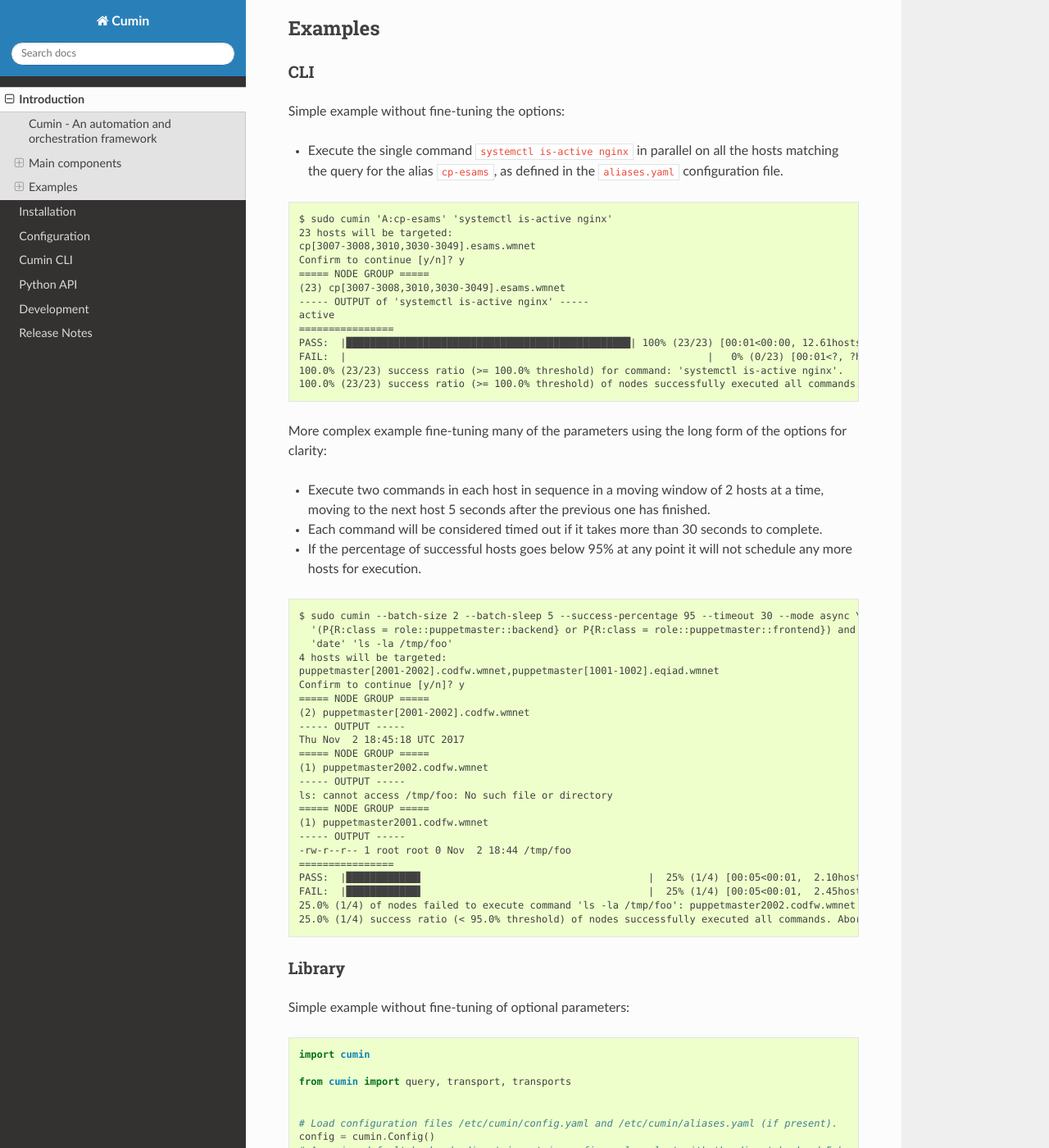
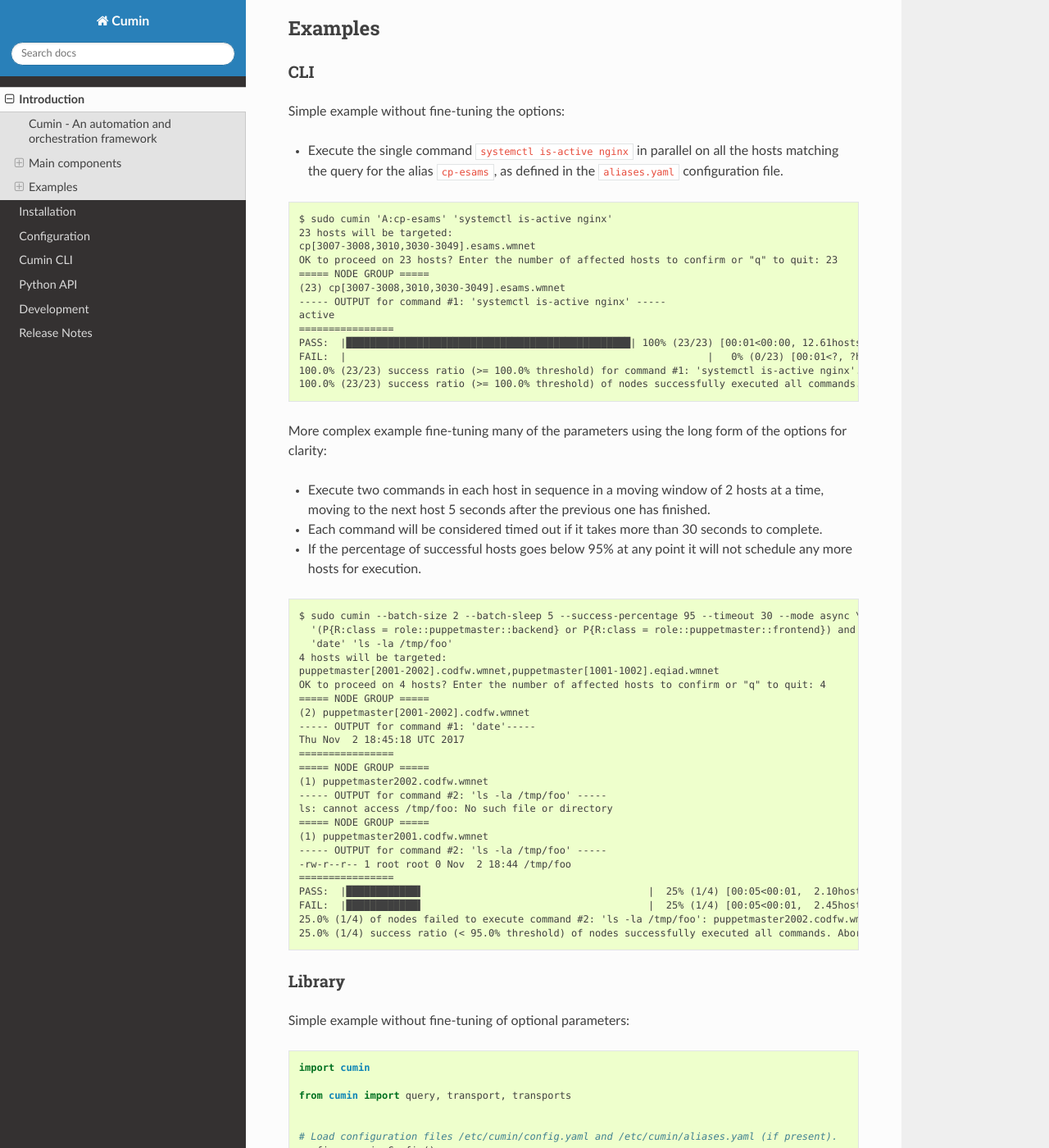
Before and after one commit to wikimedia/cumin, a Sphinx documentation site: the page built from doc/source/introduction.rst, in a window 1280 px wide and 1400 px high, scrolled down 2282 px. Shown: the whole window at 82% size. Built offline with Sphinx 7.4.7 and the Read the Docs theme 3.1.0, drawn with Linux system fonts in a browser that asks for light colours; part of the change alters nothing that is shown; some of the changed text lies outside the part shown.

```diff
--- a/doc/source/introduction.rst
+++ b/doc/source/introduction.rst
@@ -79,15 +79,15 @@ Simple example without fine-tuning the options:
     $ sudo cumin 'A:cp-esams' 'systemctl is-active nginx'
     23 hosts will be targeted:
     cp[3007-3008,3010,3030-3049].esams.wmnet
-    Confirm to continue [y/n]? y
+    OK to proceed on 23 hosts? Enter the number of affected hosts to confirm or "q" to quit: 23
     ===== NODE GROUP =====
     (23) cp[3007-3008,3010,3030-3049].esams.wmnet
-    ----- OUTPUT of 'systemctl is-active nginx' -----
+    ----- OUTPUT for command #1: 'systemctl is-active nginx' -----
     active
     ================
     PASS:  |████████████████████████████████████████████████| 100% (23/23) [00:01<00:00, 12.61hosts/s]
     FAIL:  |                                                             |   0% (0/23) [00:01<?, ?hosts/s]
-    100.0% (23/23) success ratio (>= 100.0% threshold) for command: 'systemctl is-active nginx'.
+    100.0% (23/23) success ratio (>= 100.0% threshold) for command #1: 'systemctl is-active nginx'.
     100.0% (23/23) success ratio (>= 100.0% threshold) of nodes successfully executed all commands.
 
 More complex example fine-tuning many of the parameters using the long form of the options for clarity:
@@ -104,23 +104,24 @@ More complex example fine-tuning many of the parameters using the long form of t
       'date' 'ls -la /tmp/foo'
     4 hosts will be targeted:
     puppetmaster[2001-2002].codfw.wmnet,puppetmaster[1001-1002].eqiad.wmnet
-    Confirm to continue [y/n]? y
+    OK to proceed on 4 hosts? Enter the number of affected hosts to confirm or "q" to quit: 4
     ===== NODE GROUP =====
     (2) puppetmaster[2001-2002].codfw.wmnet
-    ----- OUTPUT -----
+    ----- OUTPUT for command #1: 'date'-----
     Thu Nov  2 18:45:18 UTC 2017
+    ================
     ===== NODE GROUP =====
     (1) puppetmaster2002.codfw.wmnet
-    ----- OUTPUT -----
+    ----- OUTPUT for command #2: 'ls -la /tmp/foo' -----
     ls: cannot access /tmp/foo: No such file or directory
     ===== NODE GROUP =====
     (1) puppetmaster2001.codfw.wmnet
-    ----- OUTPUT -----
+    ----- OUTPUT for command #2: 'ls -la /tmp/foo' -----
     -rw-r--r-- 1 root root 0 Nov  2 18:44 /tmp/foo
     ================
     PASS:  |████████████▌                                      |  25% (1/4) [00:05<00:01,  2.10hosts/s]
     FAIL:  |████████████▌                                      |  25% (1/4) [00:05<00:01,  2.45hosts/s]
-    25.0% (1/4) of nodes failed to execute command 'ls -la /tmp/foo': puppetmaster2002.codfw.wmnet
+    25.0% (1/4) of nodes failed to execute command #2: 'ls -la /tmp/foo': puppetmaster2002.codfw.wmnet
     25.0% (1/4) success ratio (< 95.0% threshold) of nodes successfully executed all commands. Aborting.: puppetmaster2001.codfw.wmnet
 
 Library
@@ -139,16 +140,68 @@ Simple example without fine-tuning of optional parameters::
     hosts = query.Query(config).execute('host[1-5]')
     target = transports.Target(hosts)
     worker = transport.Transport.new(config, target)
-    worker.commands = ['systemctl is-active nginx']
+    worker.commands = ['ls /tmp/out']
     worker.handler = 'sync'
-    exit_code = worker.execute()  # Execute the command on all hosts in parallel
-    for nodes, output in worker.get_results():  # Cycle over the results
-        print(nodes)
-        print(output.message().decode())
-        print('-----')
 
+    results = worker.run()  # Execute the command on all hosts in parallel
 
-More complex example fine-tuning many of the parameters::
+The results object is an instance of :py:class:`cumin.transports.ExecutionResults` and allows to retrieve all
+the information of the execution run::
+
+    >>> results.return_code
+    0
+    >>> results.status
+    <ExecutionStatus.SUCCEEDED: 0>
+    >>> results.last_executed_command_index
+    0
+    >>> results.has_no_outputs
+    False
+    >>> command_results = results.commands_results[0]
+    >>> command_results.command_index
+    0
+    >>> command_results.has_no_outputs
+    False
+    >>> command_results.has_single_output
+    True
+    >>> output = command_results.get_single_output()
+    >>> output.stdout()
+    '/tmp/out'
+    >>> command_results.get_host_output('host1').stdout()
+    '/tmp/out'
+    >>> for group_output in command_results.outputs:
+    ...     print(f'Hosts: {group_output.hosts}, Output: {group_output.output.stdout()}')
+    ...
+    Hosts: host[1-5], Output: /tmp/out
+    >>> command_targets = command_results.targets
+    >>> command_targets.counters.total
+    5
+    >>> dict(command_targets.counters.by_return_code)
+    {0: 5}
+    >>> dict(command_targets.counters.by_state)
+    {<HostState.SUCCESS: 'success'>: 5}
+    >>> str(command_targets.hosts.all)
+    'host[1-5]'
+    >>> {return_code: str(hosts) for return_code, hosts in command_targets.hosts.by_return_code.items()}
+    {0: 'host[1-5]'}
+    >>> {return_code: str(hosts) for return_code, hosts in command_targets.hosts.by_state.items()}
+    {<HostState.SUCCESS: 'success'>: 'host[1-5]'}
+    >>> host1_results = results.hosts_results['host1']
+    >>> host1_results.commands
+    (cumin.transports.Command('ls /tmp/out'),)
+    >>> host1_results.completed
+    True
+    >>> host1_results.last_executed_command_index
+    0
+    >>> host1_results.name
+    'host1'
+    >>> host1_results.outputs[0].stdout()
+    '/tmp/out'
+    >>> host1_results.return_codes
+    (0,)
+    >>> host1_results.state
+    <HostState.SUCCESS: 'success'>
+
+More complex example fine-tuning many of the parameters for the execution::
 
     import cumin
 
@@ -179,6 +232,12 @@ More complex example fine-tuning many of the parameters::
     worker.reporter = NullReporter
     # Suppress the progress bars during execution
     worker.progress_bars = False
+    results = worker.run()
+
+Old API to execute commands and retrieve their output, currently soft-deprecated (without raising warnings), it will
+be officially deprecated raising a ``DeprecationWarning`` in a subsequent release and removed completely in a future
+release::
+
     exit_code = worker.execute()
     for nodes, output in worker.get_results():
         print(nodes)
```
